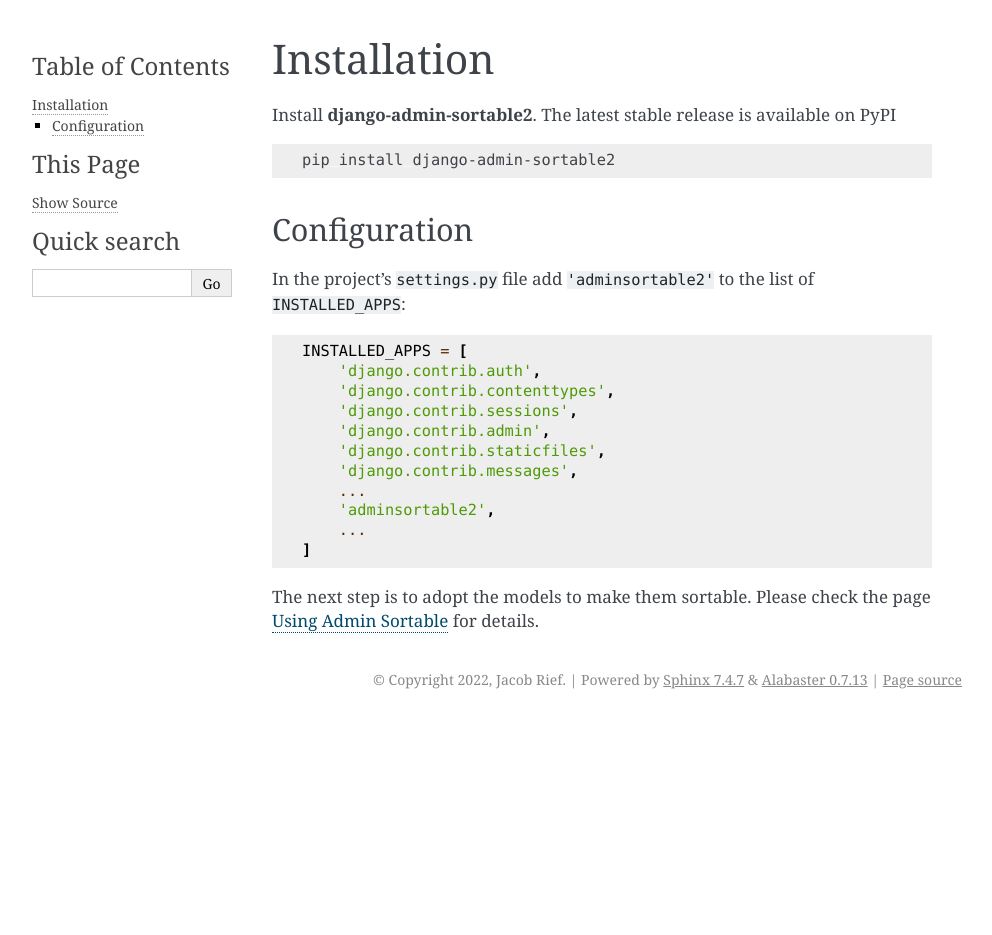
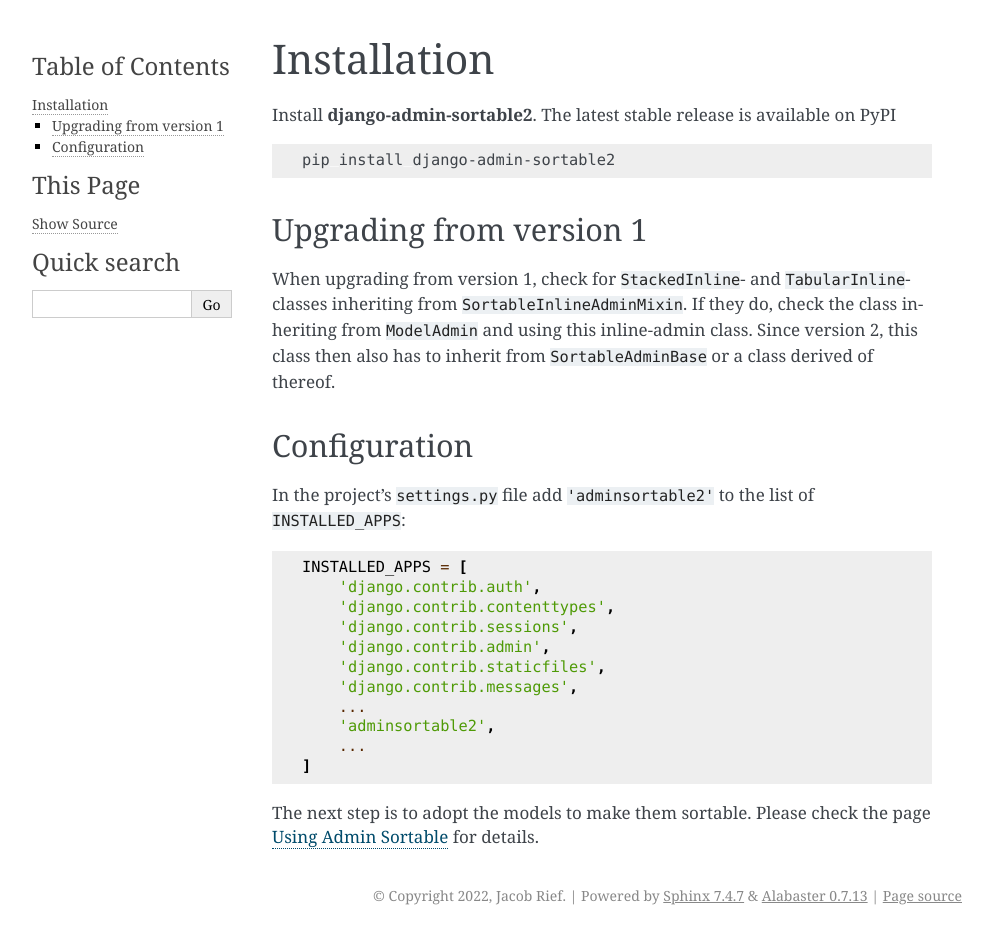
Before and after one commit to jrief/django-admin-sortable2, a Sphinx documentation site: the page built from docs/source/installation.rst, in a window 1280 px wide. Shown: the whole page, without its empty margins (148-1140 px from the left). Built offline with Sphinx 7.4.7, drawn with Linux system fonts in a browser that asks for light colours; before the commit the page ends 900 px from its top, so only the background shows below that.

Commit message:
add missing migration statement for version 2

```diff
--- a/docs/source/installation.rst
+++ b/docs/source/installation.rst
@@ -9,6 +9,15 @@
 .. code-block:: bash
 
 	pip install django-admin-sortable2
+
+
+Upgrading from version 1
+========================
+
+When upgrading from version 1, check for ``StackedInline``- and ``TabularInline``-classes inheriting
+from ``SortableInlineAdminMixin``. If they do, check the class inheriting from ``ModelAdmin`` and
+using this inline-admin class. Since version 2, this class then also has to inherit from
+``SortableAdminBase`` or a class derived of thereof.
 
 
 Configuration
```
